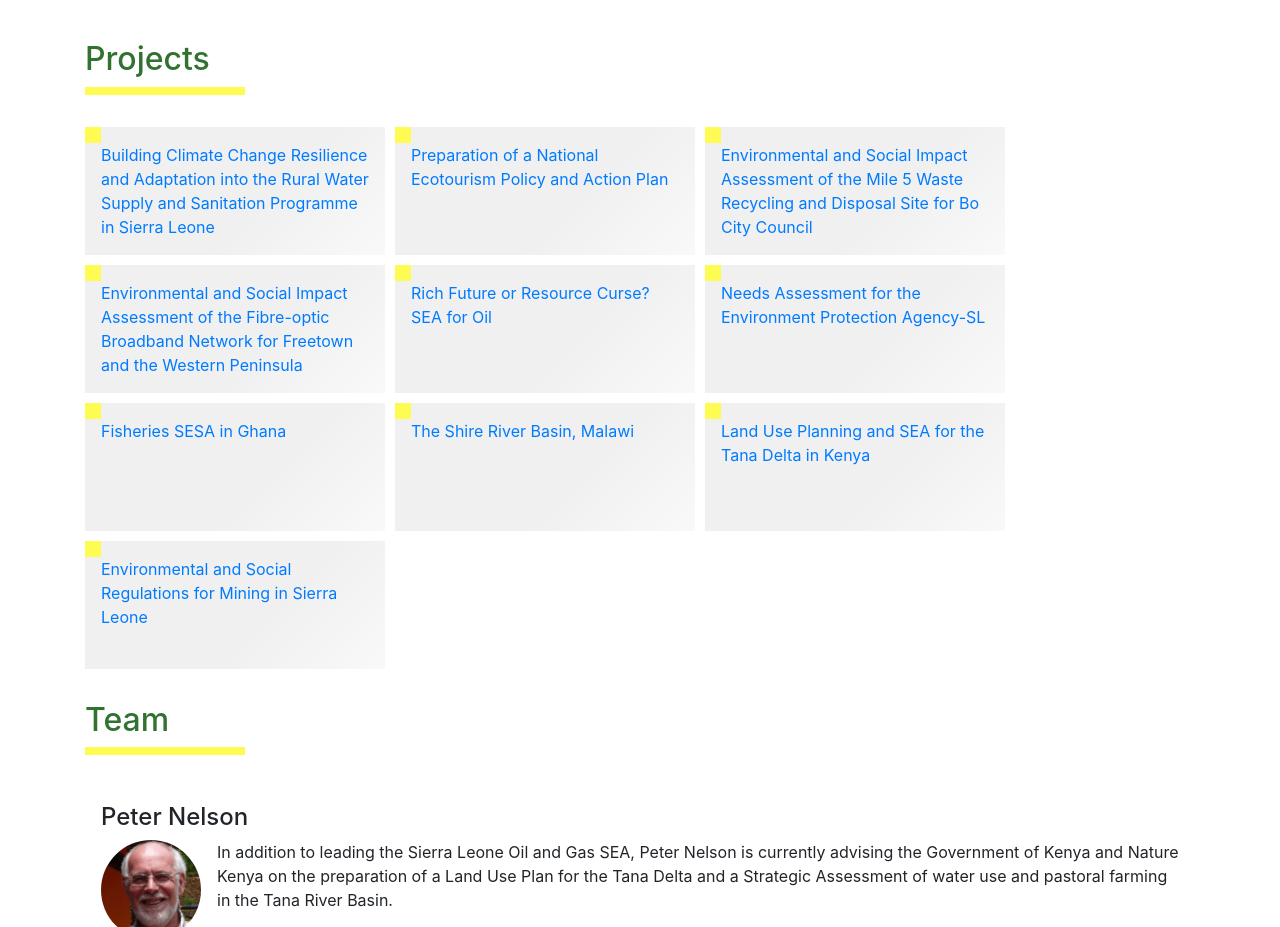
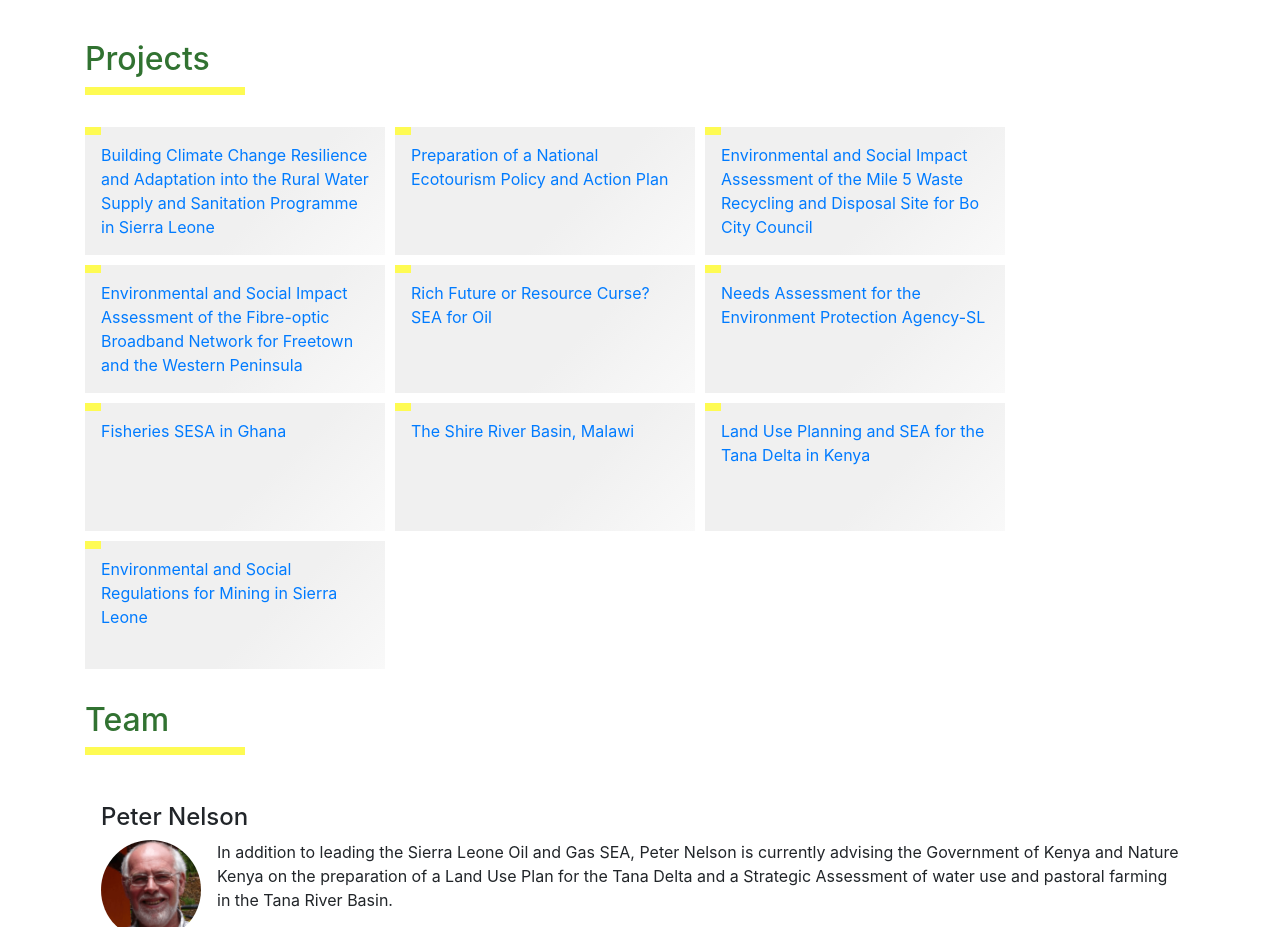
Before and after one commit to billhorsman/planninggreenfutures, a Nuxt app: page / in a window 1280 px wide. Shown: the part 950-1877 px from the top of the page. Built offline with nearby package versions, Linux system fonts and the light colour scheme.

Commit message:
Mess around with hover transition

```diff
--- a/assets/stylesheets/main.scss
+++ b/assets/stylesheets/main.scss
@@ -34,14 +34,16 @@ ul.spaced {
     min-height: 128px;
     padding: 1rem;
     position: relative;
+    transition: all .3s;
     &:after {
       background: $yellow;
       content: " ";
       display: block;
-      height: 1rem;
+      height: .5rem;
       left: 0;
       position: absolute;
       top: 0;
+      transition: all .3s;
       width: 1rem;
     }
     &:hover {
@@ -49,6 +51,7 @@ ul.spaced {
       text-decoration: none;
       &:after {
         background: $green;
+        height: 1rem;
       }
     }
   }
```
